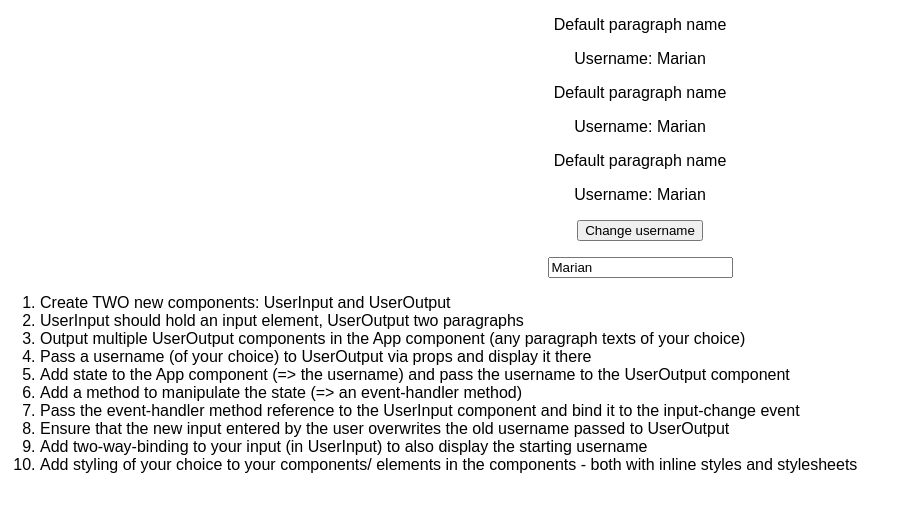
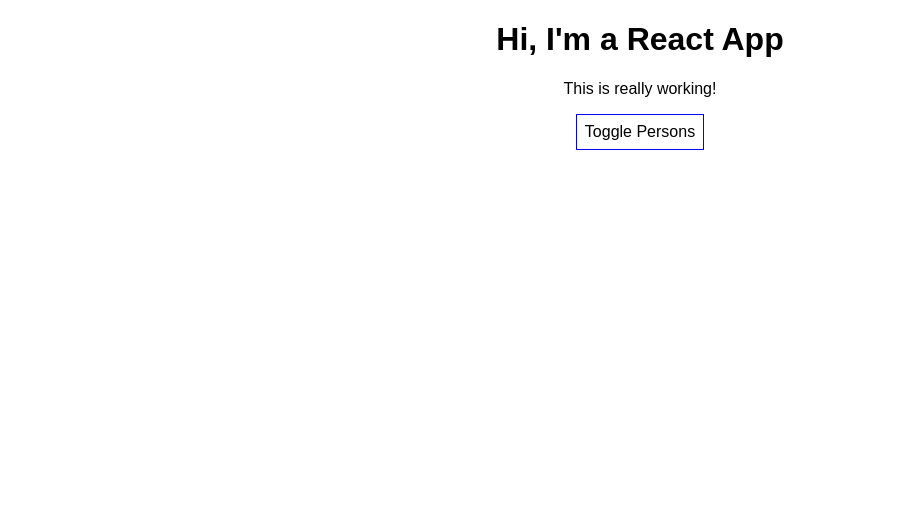
Before and after one commit to cerbin1/react-sandbox, a React (Create React App) app: page / in a window 1280 px wide. Shown: the top 512 px of the page, without its empty margins (0-906 px from the left). Built offline with nearby package versions, Linux system fonts and the light colour scheme.

Commit message:
Add lists and conditions resources

```diff
--- a/src/App.js
+++ b/src/App.js
@@ -1,49 +1,14 @@
-import React, {Component} from 'react';
-import Person from './Person/Person';
+import React from 'react';
 import './App.css';
+import Persons from "./Person/Persons";
 
-class App extends Component {
-    state = {
-        persons: [
-            {name: 'Max', age: 15},
-            {name: 'Kenny', age: 123},
-            {name: 'John', age: 23}
-        ],
-        otherState: 'otherState'
-    };
+const App = () => {
 
-    switchNameHandler = (newName) => {
-        this.setState({
-            persons: [
-                {name: newName, age: 15},
-                {name: 'Manu', age: 76},
-                {name: 'John', age: 43}
-            ]
-        })
-    };
-
-    onNameChangedHandler = (event) => {
-        this.setState({
-            persons: [
-                {name: 'Max', age: 15},
-                {name: event.target.value, age: 76},
-                {name: 'John', age: 43}
-            ]
-        })
-    };
-
-    render() {
-        return (
-            <div className="App">
-                <button onClick={() => this.switchNameHandler('andriej')}>Click</button>
-                <Person name={this.state.persons[0].name} age={this.state.persons[0].age}/>
-                <Person name={this.state.persons[1].name} age={this.state.persons[1].age}
-                        changed={this.onNameChangedHandler}/>
-                <Person name={this.state.persons[2].name} age={this.state.persons[2].age}
-                        click={() => this.switchNameHandler('malgożata')}/>
-            </div>
-        );
-    }
-}
+    return (
+        <div>
+            <Persons/>
+        </div>
+    )
+};
 
 export default App;
--- a/src/Person/Person.js
+++ b/src/Person/Person.js
@@ -1,13 +1,15 @@
 import React from 'react';
-import  './Person.css'
 
-const Person = (props) => {
-    return <div className="person">
-        <p>I am a {props.name} and I am {props.age} years old. {props.children}</p>
-        <p>{props.children}</p>
-        <p onClick={props.click}>Click me!</p>
-        <input type="text" onChange={props.changed} value={props.name}/>
-    </div>
+import './Person.css';
+
+const Person = (props ) => {
+    return (
+        <div className="Person">
+            <p onClick={props.click}>I'm {props.name} and I am {props.age} years old!</p>
+            <p>{props.children}</p>
+            <input type="text" onChange={props.changed} value={props.name} />
+        </div>
+    )
 };
 
 export default Person;
--- /dev/null
+++ b/src/Person/Persons.js
@@ -0,0 +1,86 @@
+import React, { Component } from 'react';
+import Person from './Person';
+
+class Persons extends Component {
+    state = {
+        persons: [
+            { id: 'asfa1', name: 'Max', age: 28 },
+            { id: 'vasdf1', name: 'Manu', age: 29 },
+            { id: 'asdf11', name: 'Stephanie', age: 26 }
+        ],
+        otherState: 'some other value',
+        showPersons: false
+    }
+
+    nameChangedHandler = ( event, id ) => {
+        const personIndex = this.state.persons.findIndex(p => {
+            return p.id === id;
+        });
+
+        const person = {
+            ...this.state.persons[personIndex]
+        };
+
+        // const person = Object.assign({}, this.state.persons[personIndex]);
+
+        person.name = event.target.value;
+
+        const persons = [...this.state.persons];
+        persons[personIndex] = person;
+
+        this.setState( {persons: persons} );
+    }
+
+    deletePersonHandler = (personIndex) => {
+        // const persons = this.state.persons.slice();
+        const persons = [...this.state.persons];
+        persons.splice(personIndex, 1);
+        this.setState({persons: persons});
+    }
+
+    togglePersonsHandler = () => {
+        const doesShow = this.state.showPersons;
+        this.setState( { showPersons: !doesShow } );
+    }
+
+    render () {
+        const style = {
+            backgroundColor: 'white',
+            font: 'inherit',
+            border: '1px solid blue',
+            padding: '8px',
+            cursor: 'pointer'
+        };
+
+        let persons = null;
+
+        if ( this.state.showPersons ) {
+            persons = (
+                <div>
+                    {this.state.persons.map((person, index) => {
+                        return <Person
+                            click={() => this.deletePersonHandler(index)}
+                            name={person.name}
+                            age={person.age}
+                            key={person.id}
+                            changed={(event) => this.nameChangedHandler(event, person.id)} />
+                    })}
+                </div>
+            );
+        }
+
+        return (
+            <div className="App">
+                <h1>Hi, I'm a React App</h1>
+                <p>This is really working!</p>
+                <button
+                    style={style}
+                    onClick={this.togglePersonsHandler}>Toggle Persons</button>
+                {persons}
+            </div>
+        );
+        // return React.createElement('div', {className: 'App'}, React.createElement('h1', null, 'Does this work now?'));
+    }
+}
+
+export default Persons;
--- a/src/index.js
+++ b/src/index.js
@@ -1,10 +1,9 @@
 import React from 'react';
 import ReactDOM from 'react-dom';
 import App from './App';
-import Main from './assignment_1/Main'
 import './index.css';
 
 ReactDOM.render(
-  <Main />,
+  <App />,
   document.getElementById('root')
 );
```
